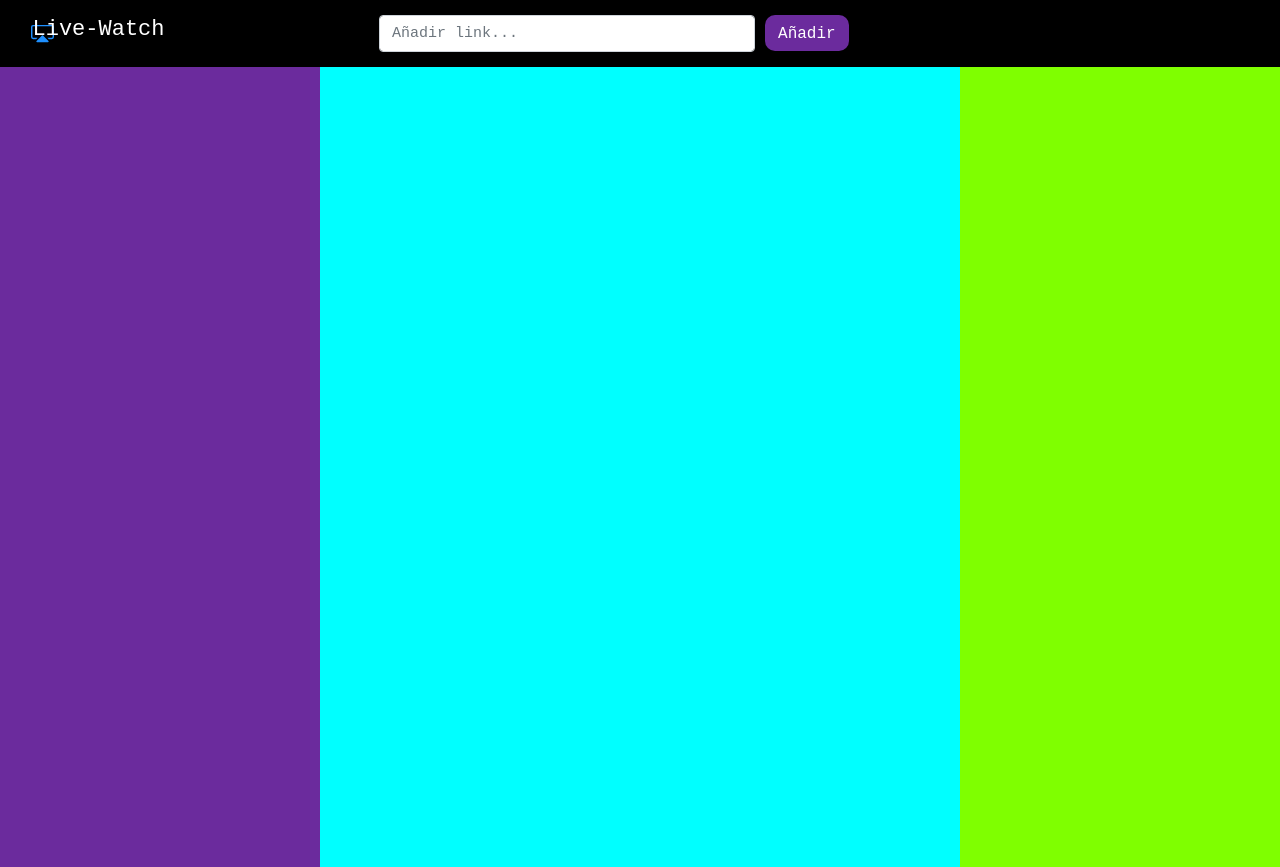
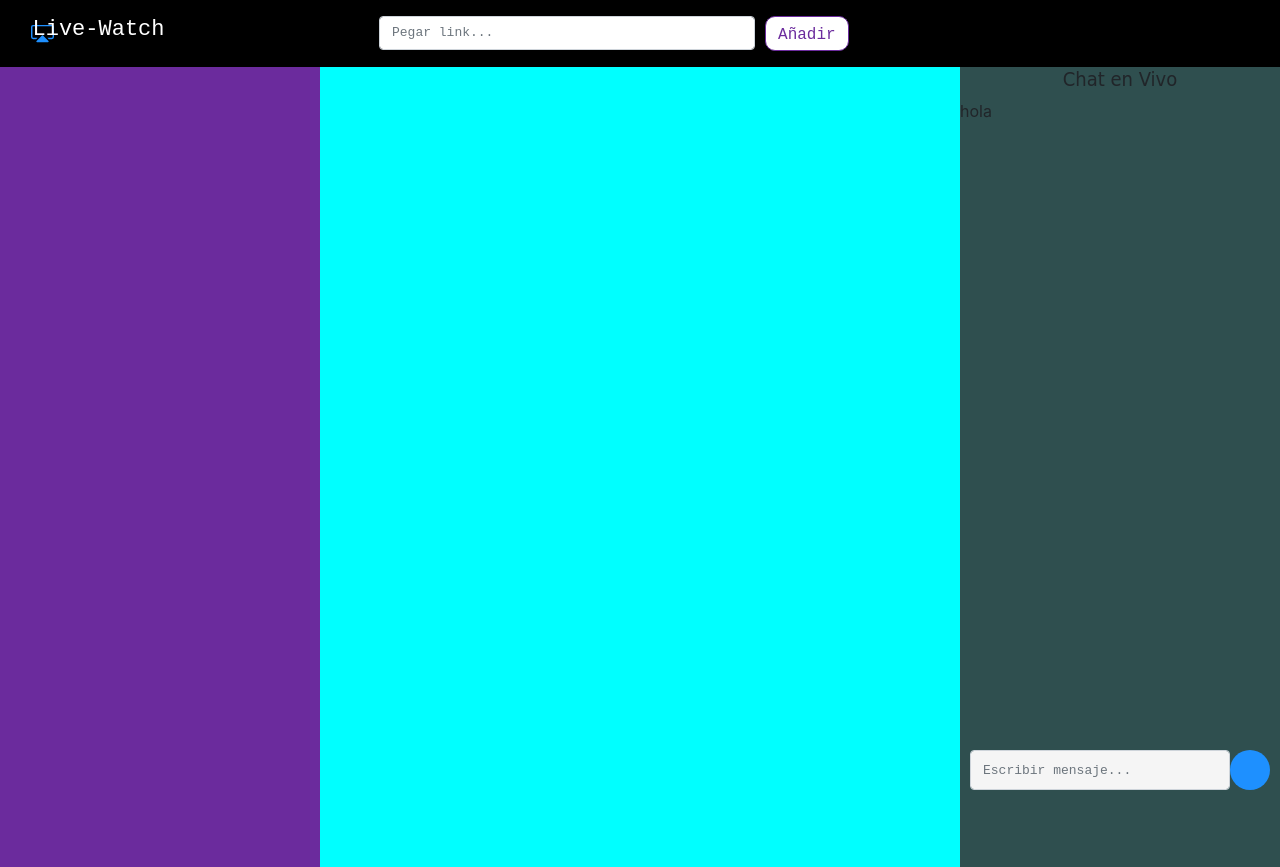
Before and after one commit to Elian-Tester/live-watch-2.0, a React app in the folder live_watch/: page / in a window 1280 px wide. Built offline with nearby package versions, Linux system fonts and the light colour scheme.

Commit message:
agregando componentes del chat

```diff
--- /dev/null
+++ b/live_watch/comandos.txt
@@ -0,0 +1,4 @@
+
+npm install -g npm
+
+ npm i --save @fortawesome/fontawesome-svg-core  @fortawesome/free-solid-svg-icons @fortawesome/react-fontawesome @fortawesome/free-brands-svg-icons
--- a/live_watch/index.html
+++ b/live_watch/index.html
@@ -5,7 +5,7 @@
     <title>Live Watch</title>
     <!-- Bootstrap CSS -->
     <link rel="stylesheet" href="https://cdn.jsdelivr.net/npm/bootstrap@4.6.0/dist/css/bootstrap.min.css" integrity="sha384-B0vP5xmATw1+K9KRQjQERJvTumQW0nPEzvF6L/Z6nronJ3oUOFUFpCjEUQouq2+l" crossorigin="anonymous">
-
+    <link rel="stylesheet" href="https://cdn.jsdelivr.net/npm/bootstrap-icons@1.5.0/font/bootstrap-icons.css">
 </head>
 <body>
         <div id="root"></div>
--- /dev/null
+++ b/live_watch/src/assets/css/chat.css
@@ -0,0 +1,55 @@
+.escribir
+{
+    background-color: whitesmoke;
+    font-size: 13px;
+    font-family: monospace;
+    height: 40px;
+    width: 260px;
+}
+
+#enviar
+{
+    background-color: dodgerblue;
+    border-radius: 50%;
+    width: 40px;
+    height: 40px;
+    color: whitesmoke;
+    justify-content: center;
+    display: flex;
+    align-items: center;
+}
+h4
+{
+    font-family: "DejaVu Sans Condensed";
+    font-size: 20px;
+}
+
+
+
+main #chat {
+    background-color: lightcyan;
+    width: 25%;
+}
+#chat-salidas {
+    width:25%;
+    position: absolute;
+    bottom: 10px;
+}
+
+
+#boton-enviar {
+    width: 100px;
+    height: 35px;
+    background-color: limegreen;
+    border-radius: 20px;
+    color: white;
+    margin-left: 10px;
+    font-size: 18px;
+}
+
+.chat-salidas_input
+{
+    justify-content: center;
+    display: flex;
+    align-items: center;
+}
--- a/live_watch/src/assets/css/header.css
+++ b/live_watch/src/assets/css/header.css
@@ -14,10 +14,11 @@ header
 #buscar
 {
     width: 100px;
-    height: 36px;
-    background-color: #6B2B9D;
+    height: 35px;
+    background-color: white;
     border-radius: 10px;
-    color: white;
+    border-color: #6B2B9D;
+    color: #6B2B9D;
     margin-left: 10px;
     font-size: 16px;
     font-family: monospace  ;
@@ -30,15 +31,15 @@ header
 
 #buscar:hover
 {
-    color: #6240bd;
-    background: #fff;
+    color: white;
+    background: #6B2B9D;
     text-decoration: none;
 }
 
 .entrada
 {
     font-family: monospace;
-    font-size: 15px;
+    font-size: 13px;
 }
 .titulo
 {
--- a/live_watch/src/assets/css/sala.css
+++ b/live_watch/src/assets/css/sala.css
@@ -19,7 +19,7 @@
 
 .livechat
 {
-    background-color: chartreuse;
+    background-color: darkslategrey;
     width: 25%;
     height: 100vh;
 }
--- /dev/null
+++ b/live_watch/src/components/chat.js
@@ -0,0 +1,31 @@
+import React from "react";
+
+import css from '../assets/css/chat.css'
+class Chat extends React.Component
+{
+    render() {
+        return(
+            <div>
+                <div className="container-fluid">
+                    <h4 className="text-center">Chat en Vivo</h4>
+                </div>
+                <div>
+                    <section id="chat">
+                        <section id="chat-mensaje">hola
+                            <section id="chat-salidas">
+                                <div className="chat-salidas_input"><form className="d-flex escritura">
+                                    {/*Entrada de texto para escribir mensajes */}
+                                    <input className="form-control me-2 escribir" type="text" placeholder="Escribir mensaje..." aria-label="Añadir"/>
+                                    {/*Boton para enviar */}
+                                    <button className="btn " type="submit" id="enviar"></button>
+                                </form>
+                                </div>
+                            </section>
+                        </section>
+                    </section>
+                </div>
+            </div>
+        )
+    }
+}
+export default Chat;
--- a/live_watch/src/components/header.js
+++ b/live_watch/src/components/header.js
@@ -17,7 +17,7 @@ class Header  extends  React.Component
                         <h1  className="navbar-brand titulo">Live-Watch</h1>
                         <form className="d-flex nav1">
                             {/*Entrada de texto para escribir link */}
-                            <input className="form-control me-2 entrada" type="search" placeholder="Añadir link..." aria-label="Añadir"/>
+                            <input className="form-control me-2 entrada" type="search" placeholder="Pegar link..." aria-label="Añadir"/>
                             {/*Boton para buscar */}
                                 <button className="btn " type="submit" id="buscar">Añadir</button>
                         </form>
--- a/live_watch/src/components/sala.js
+++ b/live_watch/src/components/sala.js
@@ -1,6 +1,7 @@
 import React from "react";
 
 import css from '../assets/css/sala.css'
+import Chat from "./chat";
 
 class Sala extends React.Component
 {
@@ -14,7 +15,7 @@ class Sala extends React.Component
 
                 </div>
                 <div className="livechat">
-
+                    <Chat/>
                 </div>
 
             </div>
```
